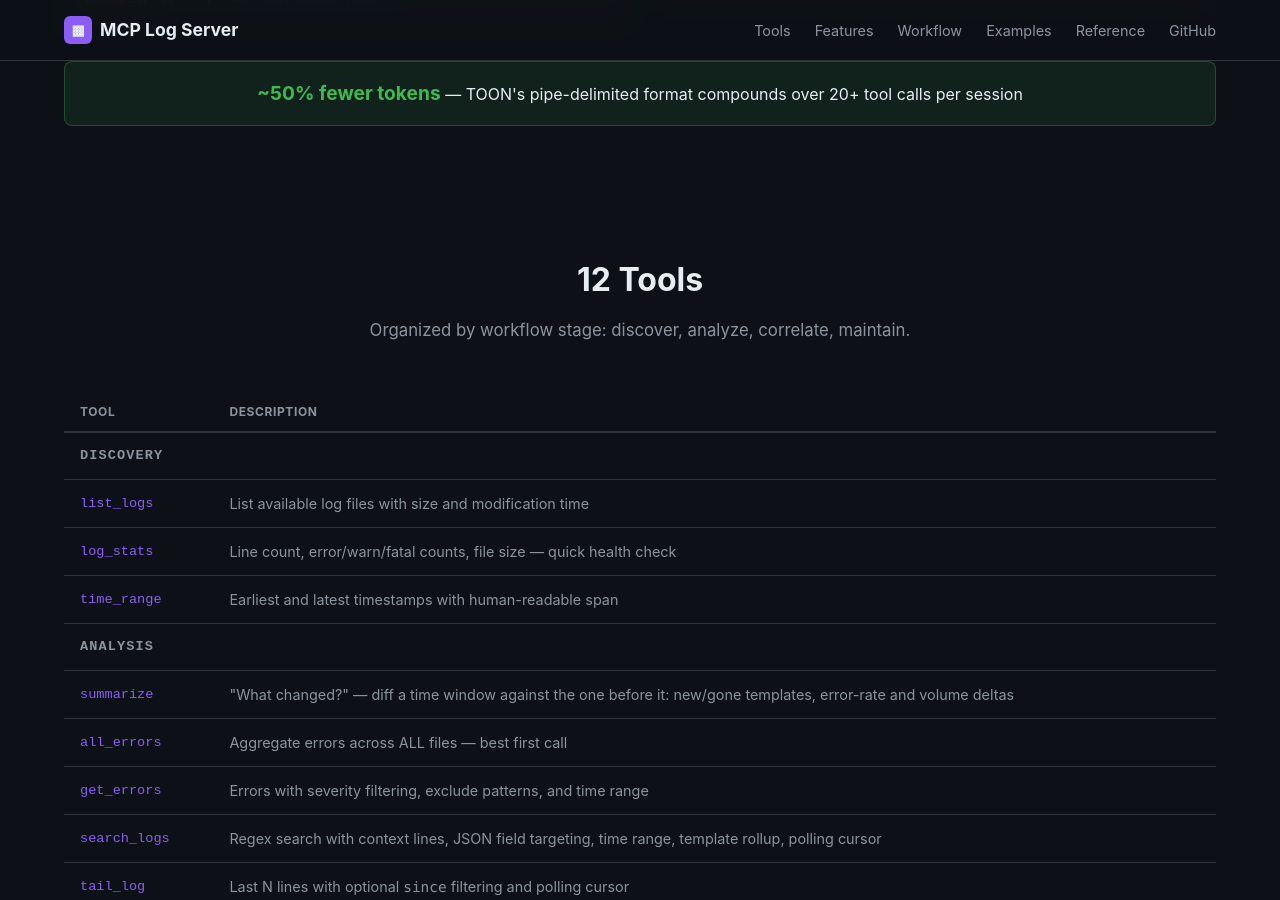
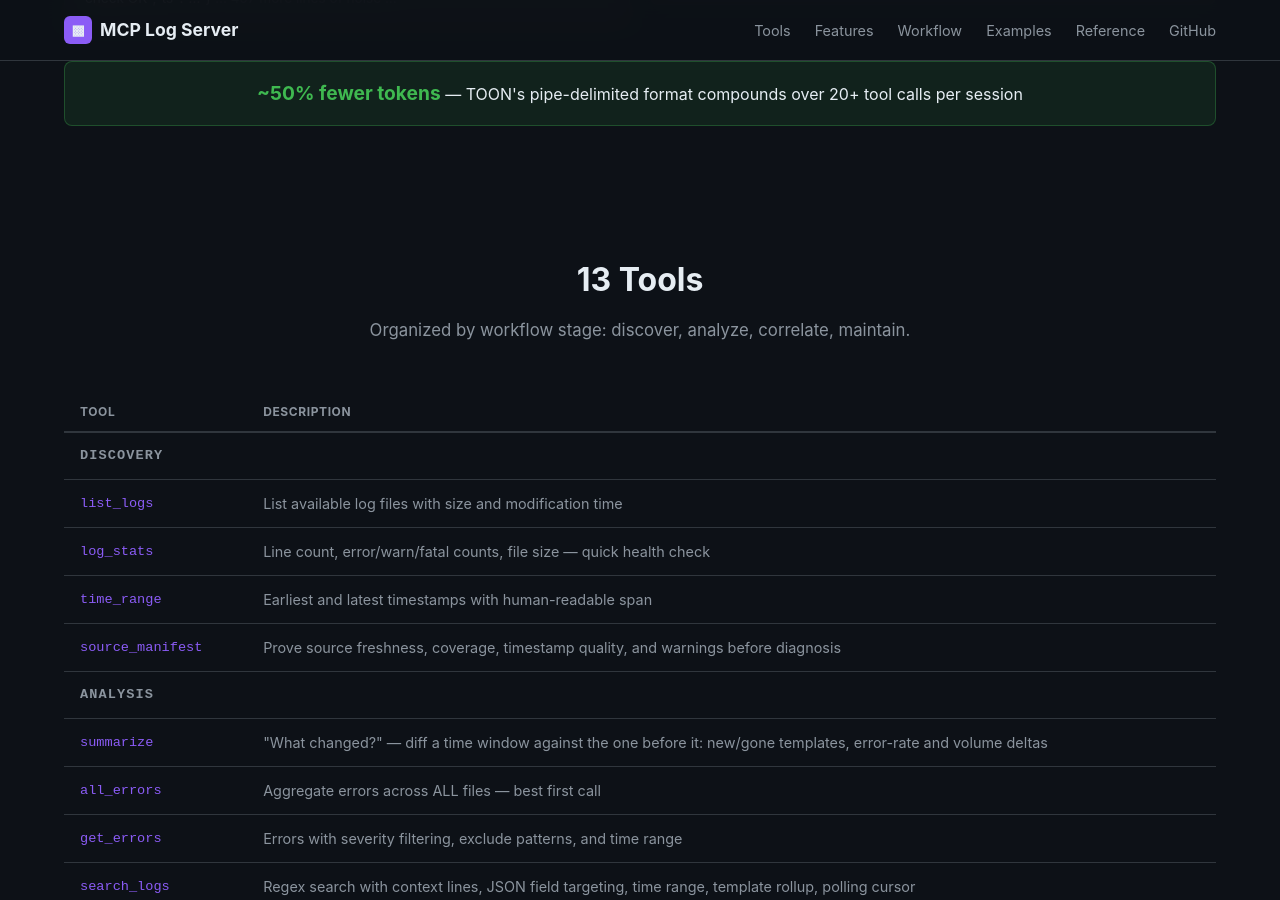
Before and after one commit to wolven-tech/mcp-log-server, a Jekyll site: the page built from docs/index.md, in a window 1280 px wide and 900 px high, scrolled down 901 px. Built offline with Jekyll 4.4.1, drawn with Linux system fonts in a browser that asks for light colours; some of the changed text lies outside the part shown.

```diff
--- a/docs/index.md
+++ b/docs/index.md
@@ -62,7 +62,7 @@ title: Home
 
 <section id="tools">
   <div class="container">
-    <h2>12 Tools</h2>
+    <h2>13 Tools</h2>
     <p class="section-sub">Organized by workflow stage: discover, analyze, correlate, maintain.</p>
 
     <table class="tools-table">
@@ -74,6 +74,7 @@ title: Home
         <tr><td>list_logs</td><td>List available log files with size and modification time</td></tr>
         <tr><td>log_stats</td><td>Line count, error/warn/fatal counts, file size &mdash; quick health check</td></tr>
         <tr><td>time_range</td><td>Earliest and latest timestamps with human-readable span</td></tr>
+        <tr><td>source_manifest</td><td>Prove source freshness, coverage, timestamp quality, and warnings before diagnosis</td></tr>
         <tr><td colspan="2" class="tool-category">Analysis</td></tr>
         <tr><td>summarize</td><td>"What changed?" &mdash; diff a time window against the one before it: new/gone templates, error-rate and volume deltas</td></tr>
         <tr><td>all_errors</td><td>Aggregate errors across ALL files &mdash; best first call</td></tr>
@@ -336,7 +337,7 @@ title: Home
       </a>
       <a href="reference/TOOLS.html" class="card" style="text-decoration: none;">
         <h3>Tool Reference</h3>
-        <p>Complete API for all 12 tools with parameters and examples.</p>
+        <p>Complete API for all 13 tools with parameters and examples.</p>
       </a>
       <a href="guides/USE_CASE_MONOREPO.html" class="card" style="text-decoration: none;">
         <h3>Use Case: Monorepo</h3>
```
Also changed, not shown: docs/concepts/ARCHITECTURE.md (+2 -1 lines), docs/reference/TOOLS.md (+33 -10 lines), README.md, docs/README.md, 14 other files.
